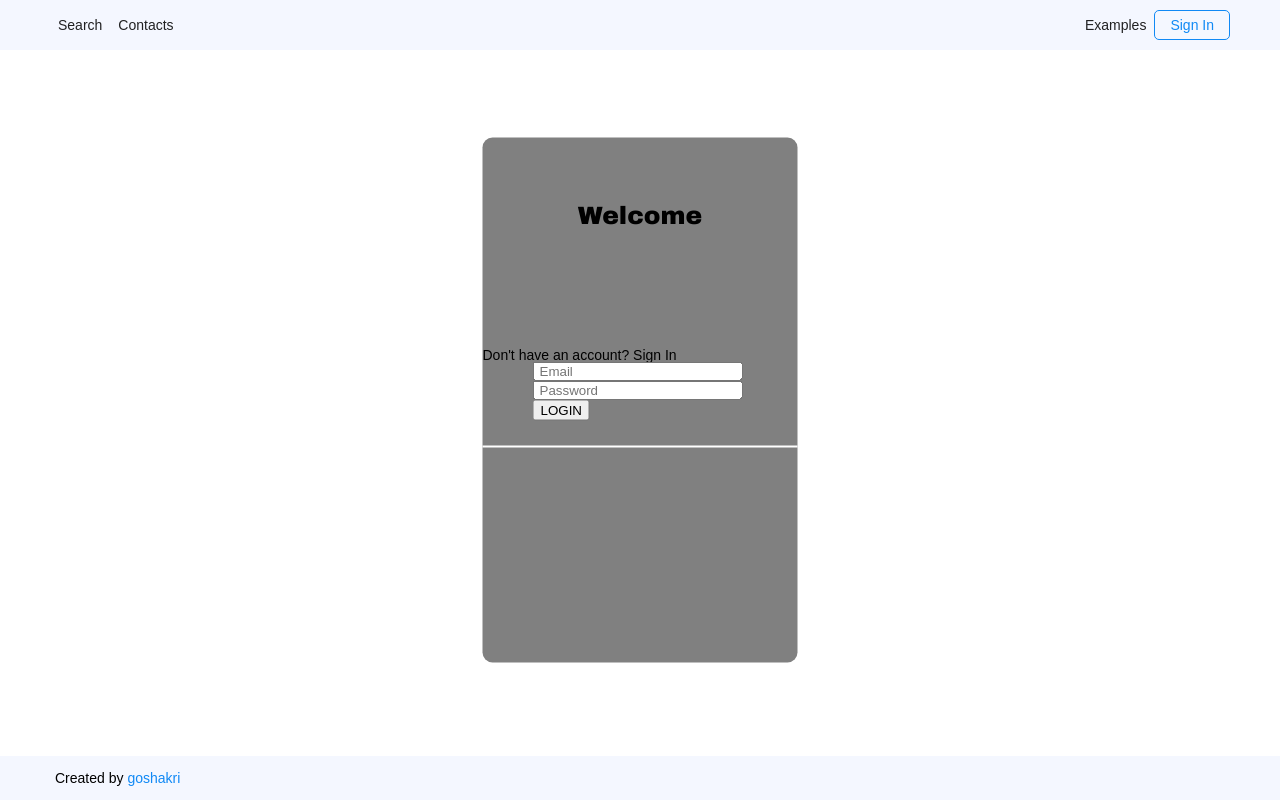
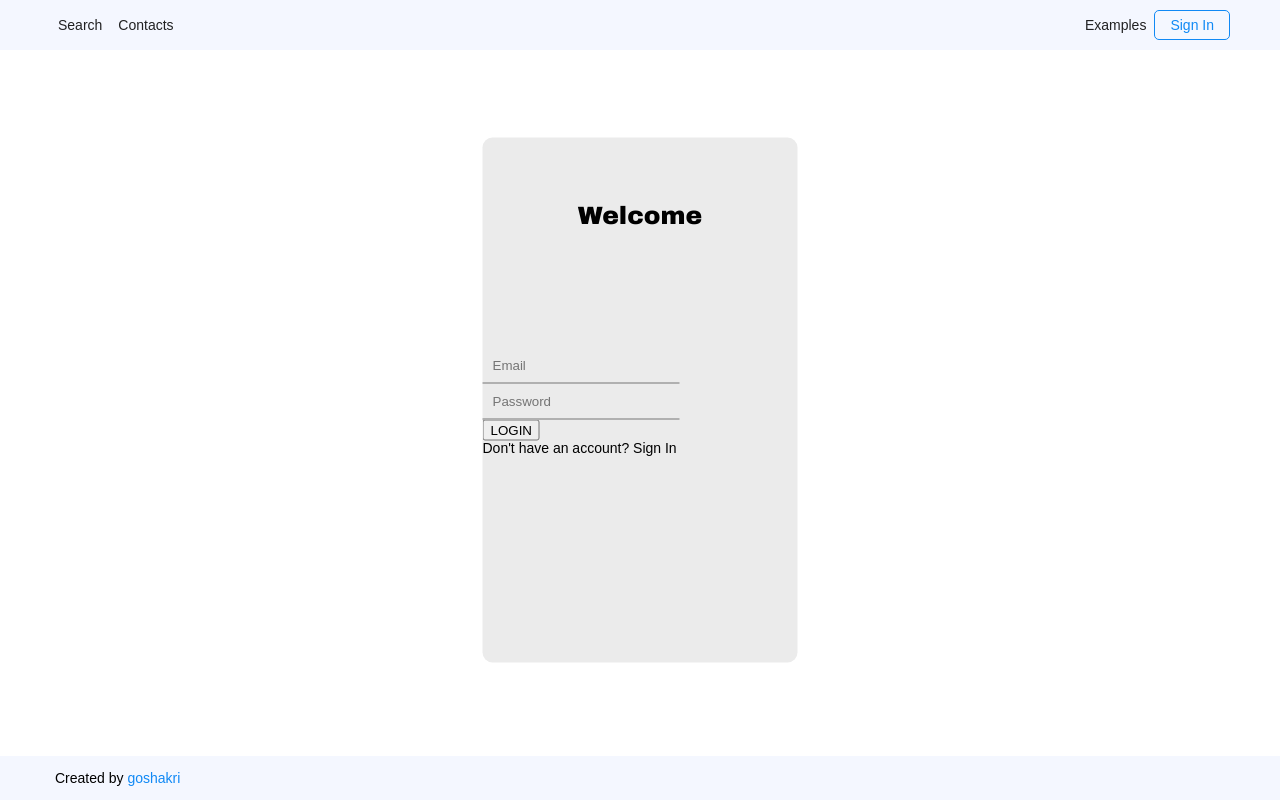
Before and after one commit to goshakri/google-Home-page1, a React (Create React App) app: page /SignIn in a window 1280 px wide. Built offline with nearby package versions, Linux system fonts and the light colour scheme.

Commit message:
Make border and style input

```diff
--- a/src/SignIn.js
+++ b/src/SignIn.js
@@ -12,25 +12,29 @@ function SignIn() {
           <div className="Section-content">
             <div className="Register">
 
-              <div className="">
-                <h1 className="Text">Welcome</h1>
-                <p>Don't have an account? Sign In</p>
-              </div>
+              <form className="Form">
 
-                <form className="Form-supplement">
-                  <div className="Form-possition">
+                <div className="Text">
+                  <h1>Welcome</h1>
+                </div>
 
-                      <input className="Field-line"type="email" placeholder="Email" required />
-                      <input className="Field-line" type="password" placeholder="Password" required />
+                <div className="Form-supplement">
+                  <input className="Field-line"type="email" placeholder="Email" required />
+                  <input className="Field-line" type="password" placeholder="Password" required />
 
-                    <div className="u-pb-20">
-                      <button>LOGIN</button>
-                    </div>
+                  <div className="">
+                    <button>LOGIN</button>
+                  </div>
 
+                  <div className="">
+                    <p>Don't have an account? Sign In</p>
                   </div>
-                </form>
+
+                </div>
+              </form>
 
             </div>
+
           </div>
         </div>
       </main>
--- a/src/stylesheets/modules/_Field.scss
+++ b/src/stylesheets/modules/_Field.scss
@@ -21,13 +21,6 @@
     }
   }
 
-    &-line {
-      width: 100%;
-      padding: 0 5px;
-      outline: none;
-
-  }
-
   &--regular {
     display: block;
     border: 1px solid rgba(#1089F5, 0.5);
@@ -39,13 +32,17 @@
     width: 100%;
   }
 
-  &--line {
-    display: block;
-    border-bottom: 1px solid rgba(#FFF, 0.5);
-
-  }
-
   &--textarea {
     height: initial;
   }
+
+    &-line {
+    padding: 10px;
+    background:transparent;
+    border: none;
+    text-decoration: none;
+    outline: none;
+    color: black;
+    border-bottom: 1px solid rgba(black, 0.5);
+  }
 }
--- a/src/stylesheets/modules/_Form.scss
+++ b/src/stylesheets/modules/_Form.scss
@@ -32,15 +32,6 @@
   }
 
   &-supplement {
-    position: relative;
-    padding: 0 5px 5px 0;
-    border-bottom: 2px solid #fff;
-    position:relative;
-  }
 
-  &-rgba {
-    position: absolute;
-    color: #adadad;
-    transform: translateY(-50%)
   }
 }
--- a/src/stylesheets/modules/_Register.scss
+++ b/src/stylesheets/modules/_Register.scss
@@ -4,12 +4,12 @@
   top: 50%;
   left: 50%;
   transform: translate(-50%,-50%);
-  background: gray;
+  background: #ebebeb;
   border-radius: 10px;
   height: 525px;
+  display: flex;
 
-  &-text {
-    text-align: center;
-    display: block;
+  &-Text {
+
   }
 }
```
